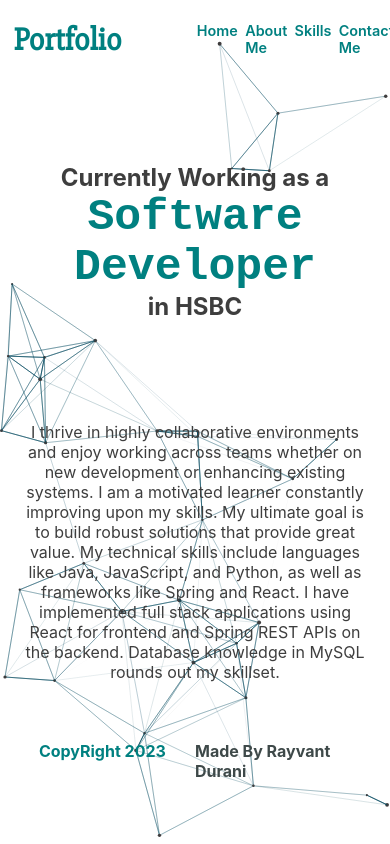
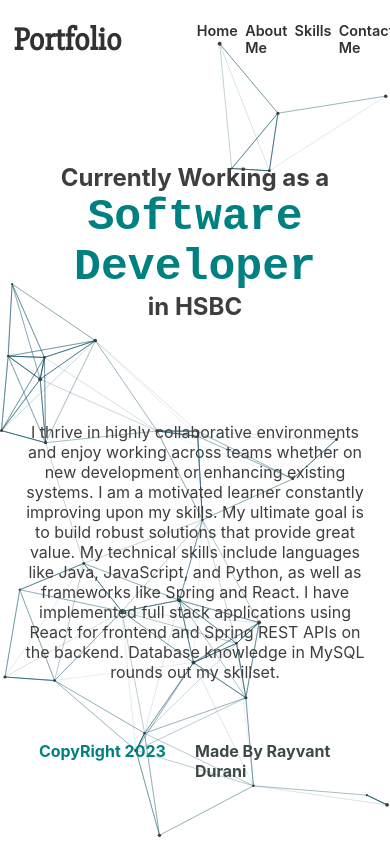
Before and after one commit to rayvantdurani/PortfolioUI, a React (Create React App) app: page /AboutMe in a window 390 px wide. Built offline with nearby package versions, Linux system fonts and the light colour scheme; a web font is replaced by a local one.

Commit message:
Added media query for headers when in small size

```diff
--- a/src/Components/Background/BackG.js
+++ b/src/Components/Background/BackG.js
@@ -38,8 +38,8 @@ function BackG() {
         interactivity: {
           events: {
             onClick: {
-              enable: false,
-              mode: "push",
+              enable: true,
+              mode: "connect",
             },
             onHover: {
               enable: true,
--- a/src/Components/Header/header.css
+++ b/src/Components/Header/header.css
@@ -55,8 +55,13 @@
 .menu_options:hover {
   margin-right: 4%;
   text-decoration: none;
-  color: black;
+  color: teal;
   font-size: 125%;
+}
+
+.menu_options:hover::after {
+  height: 2px;
+  width: 50%;
 }
 
 @media screen and (max-width: 700px) {
@@ -73,7 +78,7 @@
   }
 
   .name_heading {
-    color: teal;
+    color: #323031;
     font-size: 200%;
     font-family: "Slabo 27px", serif;
   }
@@ -81,7 +86,7 @@
   .menu_options {
     margin-right: 4%;
     text-decoration: none;
-    color: teal;
+    color: #323031;
     font-size: 90%;
     font-weight: 600;
     transition: 0.5s;
```
